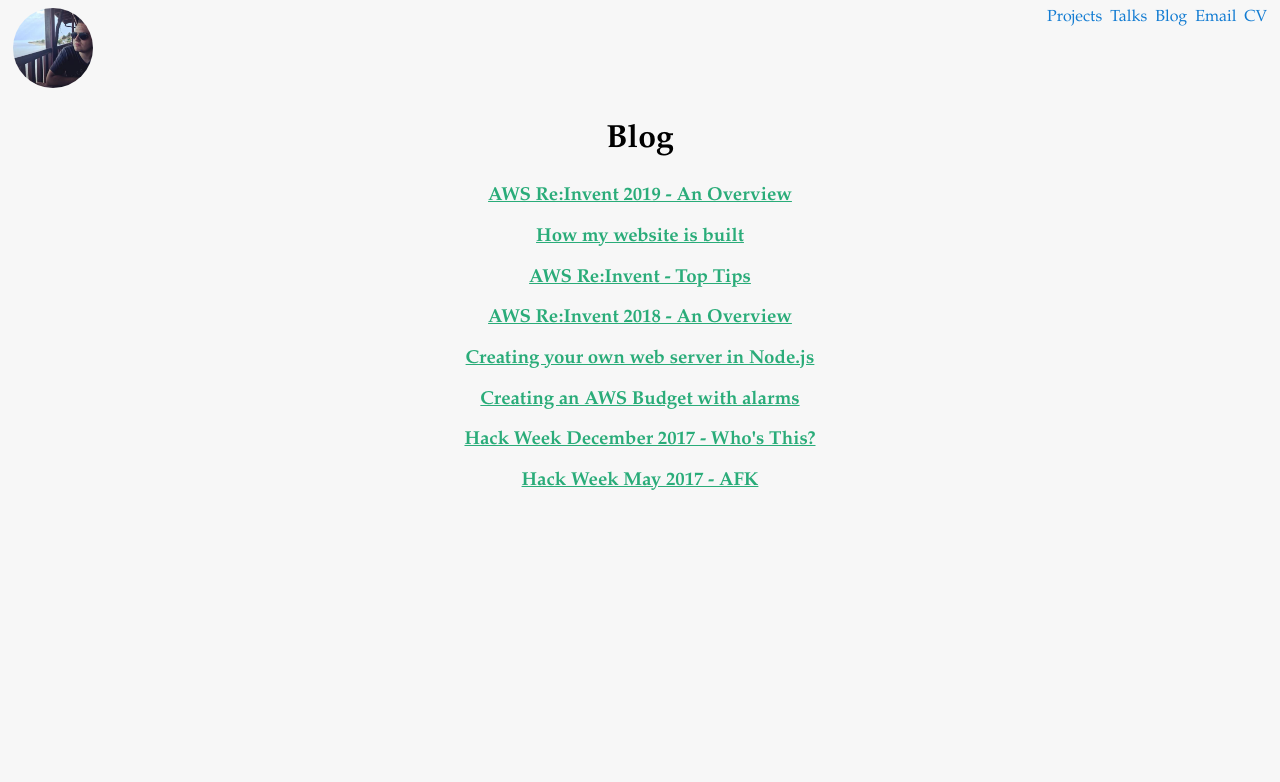
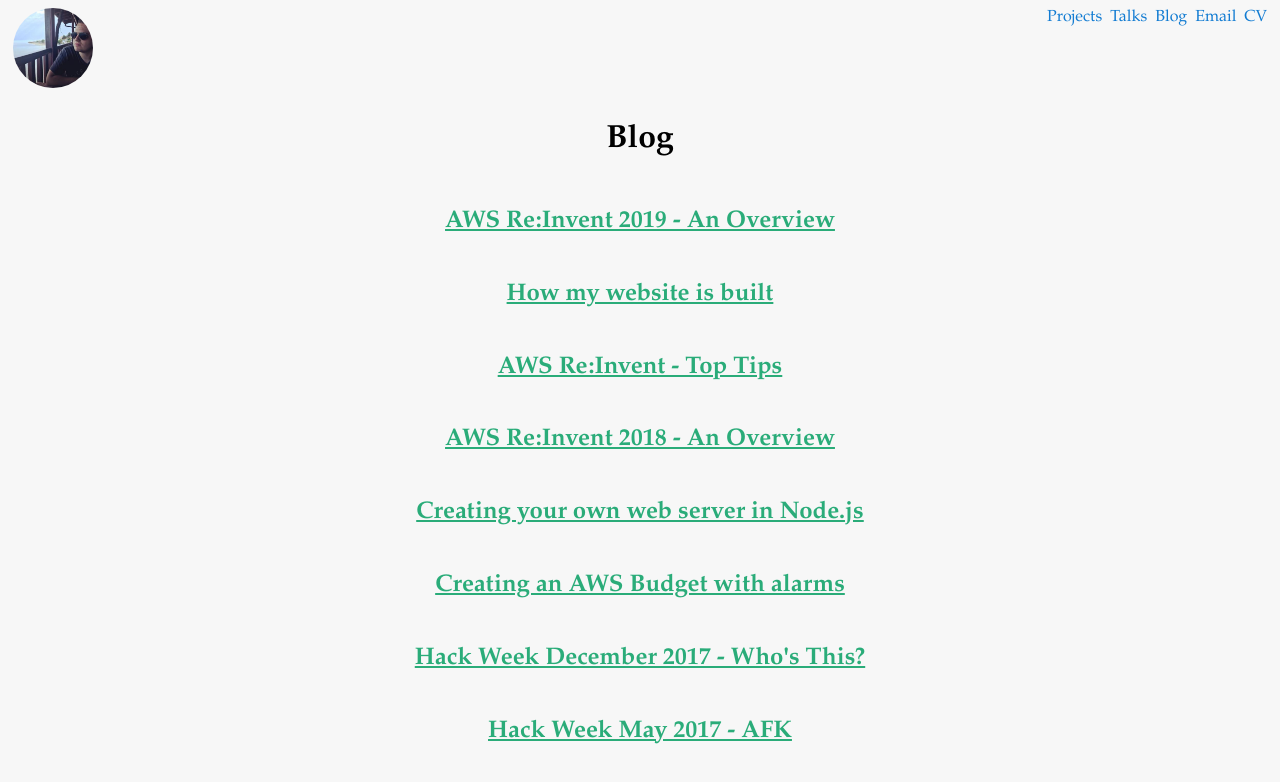
Before and after one commit to AlexChesters/cheste.rs, a React app in the folder static/: page /blog in a window 1280 px wide. Shown: the top 782 px of the page. Built offline with nearby package versions, Linux system fonts and the light colour scheme.

Commit message:
use a table

```diff
--- a/static/src/routes/blog-preview/index.jsx
+++ b/static/src/routes/blog-preview/index.jsx
@@ -44,15 +44,21 @@ export default function BlogPreview () {
     <PageSkeleton>
       <section className='blog-preview'>
         <h1 className='title' tabIndex={0}>Blog</h1>
-        <section className='post__list'>
+        <table className='post__list'>
+          <tbody>
             {
               blogData.map((entry, index) => {
                 return (
+                  <tr key={index}>
+                    <td>
                       <h1 key={index}><a href={`/blog/${entry.identifier}`} className='post__list-item--title' tabIndex={0}>{entry.title}</a></h1>
+                    </td>
+                  </tr>
                 )
               })
             }
-        </section>
+          </tbody>
+        </table>
       </section>
     </PageSkeleton>
   )
--- a/static/src/routes/blog-preview/index.scss
+++ b/static/src/routes/blog-preview/index.scss
@@ -4,6 +4,8 @@
   text-align: center;
 
   & .post__list {
+    margin: 0 auto;
+
     &-item--title {
       color: map-get($map: $colors, $key: green);
 
```
Lines whose indentation alone changed are shown as unchanged.
